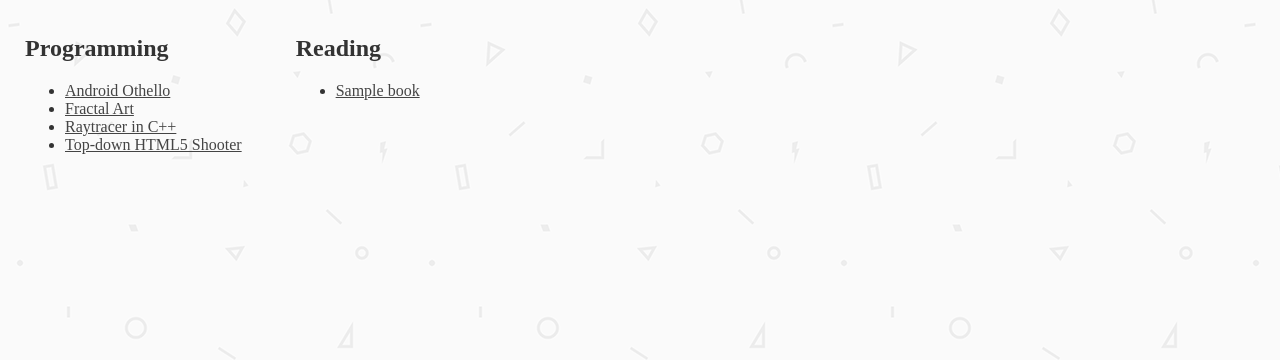
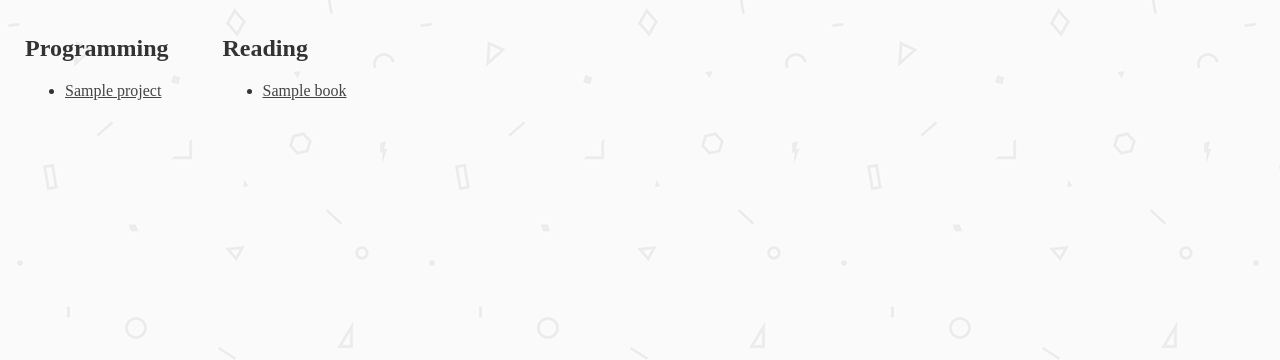
Before and after one commit to CLaverdiere/personal_site, a Flask app: template templates/index.html in a window 1280 px wide. Shown: the part 114-474 px from the top of the page. Run offline with Flask 2, Linux system fonts and the light colour scheme; the template is opened without the code that fills it: most values are stand-ins (such as "Sample title", 1, 10 or a date in 2020).

Commit message:
Use plaintext file for Project info.

```diff
--- a/app.py
+++ b/app.py
@@ -1,3 +1,4 @@
+from collections import OrderedDict
 from flask import Flask, render_template, g
 from os import listdir
 
@@ -16,9 +17,14 @@ def load_bgs():
 
 @app.route('/')
 def root():
-    with open("static/content/books.txt") as bookfile:
-        books = bookfile.readlines()
-    return render_template('index.html', books=books)
+    with open("static/content/projects.txt") as project_file:
+        projects = OrderedDict()
+        for line in project_file:
+            name, link = line.partition('=')[::2]
+            projects[name] = link
+    with open("static/content/books.txt") as book_file:
+        books = book_file.readlines()
+    return render_template('index.html', projects=projects, books=books)
 
 @app.route('/about')
 def about():
--- /dev/null
+++ b/static/content/projects.txt
@@ -0,0 +1,6 @@
+Android Othello        = None
+Fractal Art            = https://github.com/CLaverdiere/Fractals
+GFXHub                 = http://gfxhub.herokuapp.com
+Raytracer in C++       = None
+SLMobileMech           = http://slmm.herokuapp.com/
+Top-down HTML5 Shooter = http://userpages.umbc.edu/~chlaver1/Four-to-the-Fifth/game.html
--- a/templates/index.html
+++ b/templates/index.html
@@ -6,10 +6,9 @@
     <div id="programming" class="main-item">
       <h2>Programming</h2>
       <ul>
-        <li><a href="/404" >Android Othello</a></li>
-        <li><a href="https://github.com/CLaverdiere/Fractals">Fractal Art</a></li>
-        <li><a href="/404" >Raytracer in C++</a></li>
-        <li><a href="https://github.com/CLaverdiere/Four-to-the-Fifth">Top-down HTML5 Shooter</a></li>
+      {% for name, link in projects.items() %}
+        <li><a href="{{ link }}" >{{ name }}</a></li>
+      {% endfor %}
       </ul>
     </div>
 
--- /dev/null
+++ b/todo.txt
@@ -0,0 +1 @@
+Open source Android Othello from Bitbucket repo.
```
